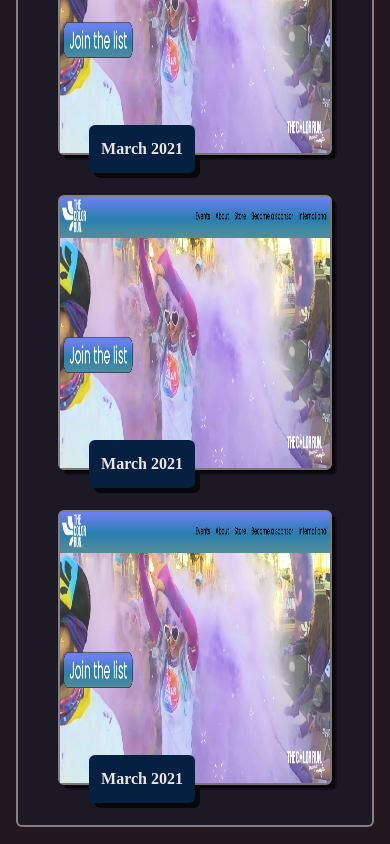
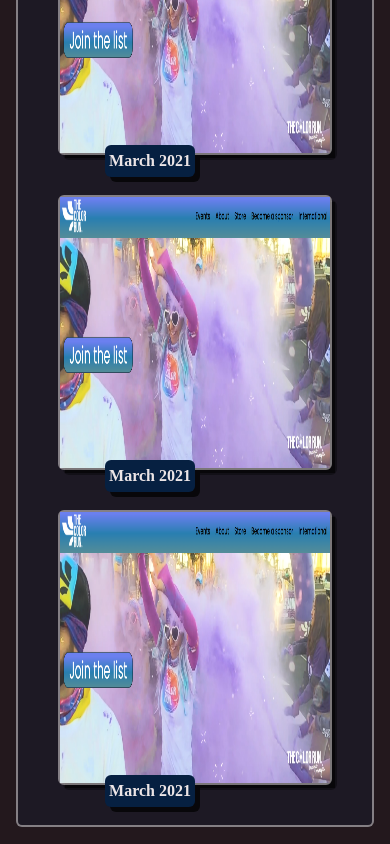
Before and after one commit to Kutimo/v4-Portfolio, a React (Vite) app: page / in a window 390 px wide. Shown: the part 960-1804 px from the top of the page. Built offline with nearby package versions, Linux system fonts and the light colour scheme; a web font is replaced by a local one.

Commit message:
fix date box for mobile screens.

```diff
--- a/src/components/projects/ProjectWrapper.tsx
+++ b/src/components/projects/ProjectWrapper.tsx
@@ -26,7 +26,7 @@ export default function ProjectWrapper() {
                 Website
               </a>
             </div>
-            <p className="absolute -bottom-5 right-1/2 rounded-md bg-dark-accent p-3 font-serif font-semibold text-white">
+            <p className="absolute -bottom-6 md:-bottom-5 right-1/2 rounded-md bg-dark-accent p-1 md:p-3 font-serif font-semibold text-white">
               {project.date}
             </p>
           </div>
```
Also changed, not shown: 1 other file (tests, documents, lock files or other folders).
